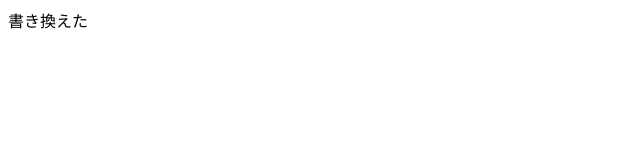
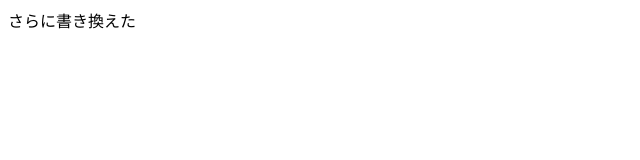
Before and after one commit to kokokokokoaaaaa/2025-05-12, a plain HTML site: page index.html in a window 1280 px wide. Shown: the whole page, without its empty margins (0-640 px from the left). Drawn offline with Linux system fonts and the light colour scheme.

Commit message:
Update index.html
書き換えた２

```diff
--- a/index.html
+++ b/index.html
@@ -5,6 +5,6 @@
     <title>タイトル</title>
   </head>
   <body>
-    書き換えた
+    さらに書き換えた
   </body>
 </html>
```
